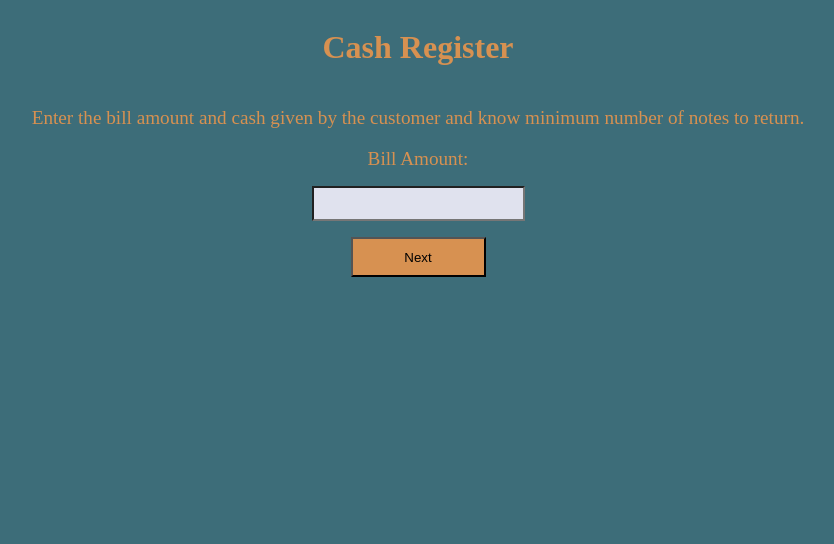
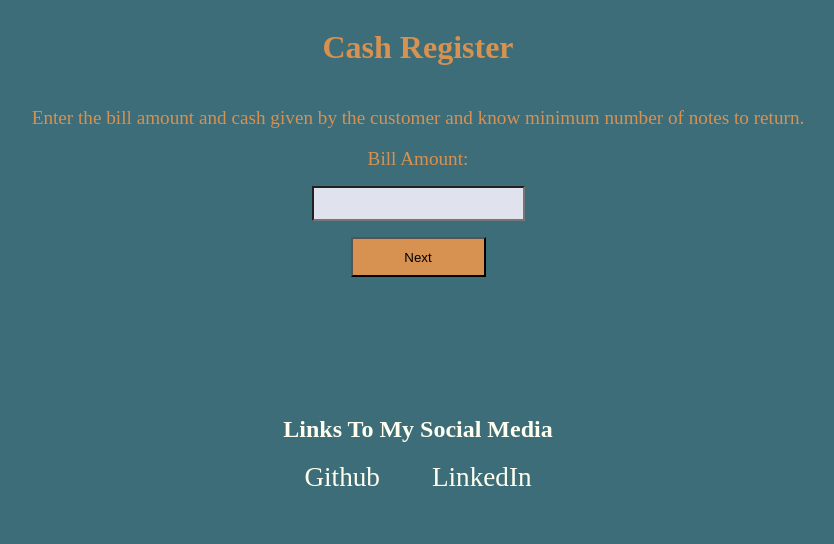
Before and after one commit to mehul-anand/cash-register-app-mark-ten, a plain HTML site: page index.html in a window 1280 px wide. Shown: the whole page, without its empty margins (222-1056 px from the left). Drawn offline with Linux system fonts and the light colour scheme.

Commit message:
feat : footer

```diff
--- a/index.html
+++ b/index.html
@@ -52,6 +52,22 @@
 
         </table>
     </div>
+    <footer>
+        <h2>
+          Links To My Social Media
+        </h2>
+        <ul>
+          <li class="list-inline">
+            <a class="link" href="https://github.com/mehul-anand">Github</a>
+          </li>
+          <li class="list-inline">
+            <a class="link" href="https://www.linkedin.com/in/mehul-anand-a82540222/">LinkedIn</a>
+          </li>
+        </ul>
+      </footer>
+
+    </body>
+    </html>
     <script src="app.js" type="text/javascript"></script>
 </body>
 
--- a/styles.css
+++ b/styles.css
@@ -69,3 +69,30 @@ body{
     background-color: var(--blue-color);
     border-collapse: collapse;
 }
+
+.link{
+    text-decoration: none;
+    padding: 0.5rem 1rem;
+}
+.list-inline{
+    display: inline;
+    padding:0rem 0.5rem;
+}
+
+footer{
+    color: ivory;
+    padding: 2rem 1rem;
+    text-align:center;
+    margin: 3rem;
+
+}
+
+footer .link{
+    color: ivory;
+    font-size: 1.7rem;
+}
+
+footer ul{
+    padding-inline-start: 0px;
+    /*this is to remove the default padding*/
+}
```
